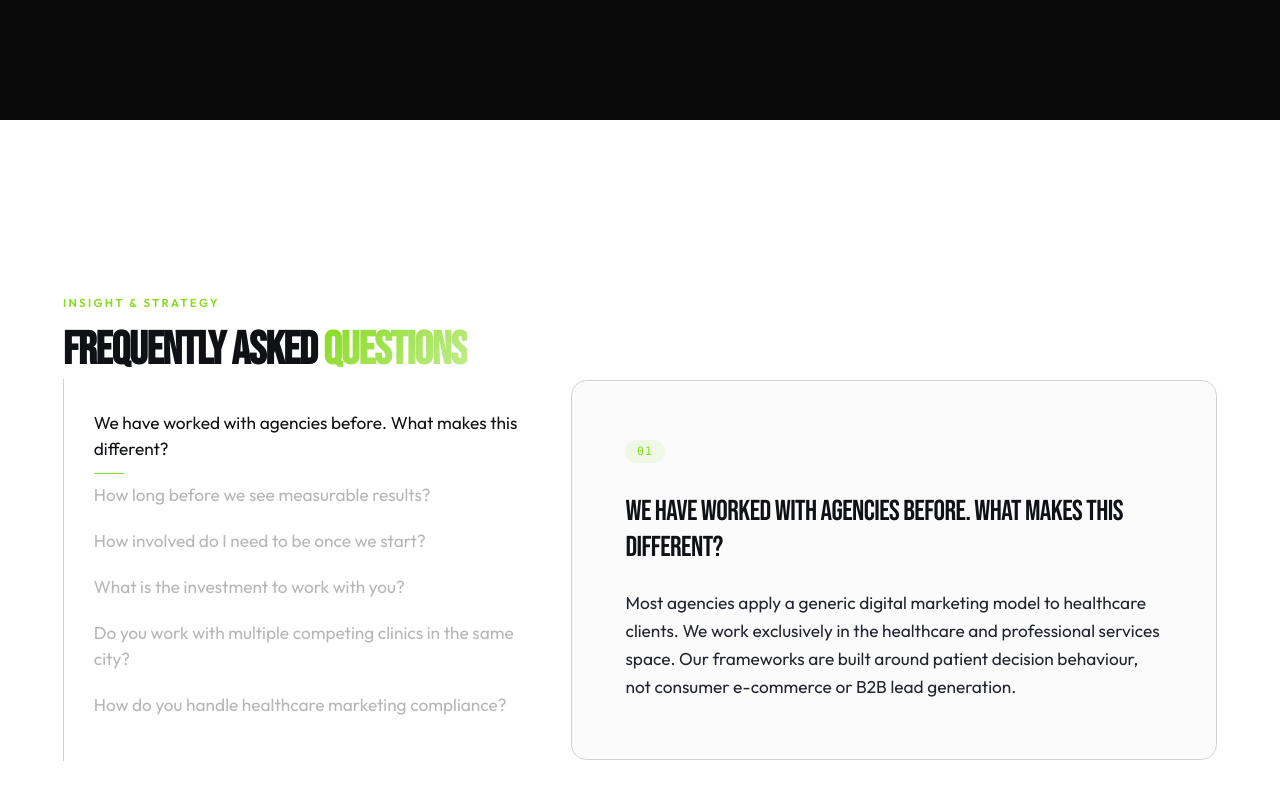
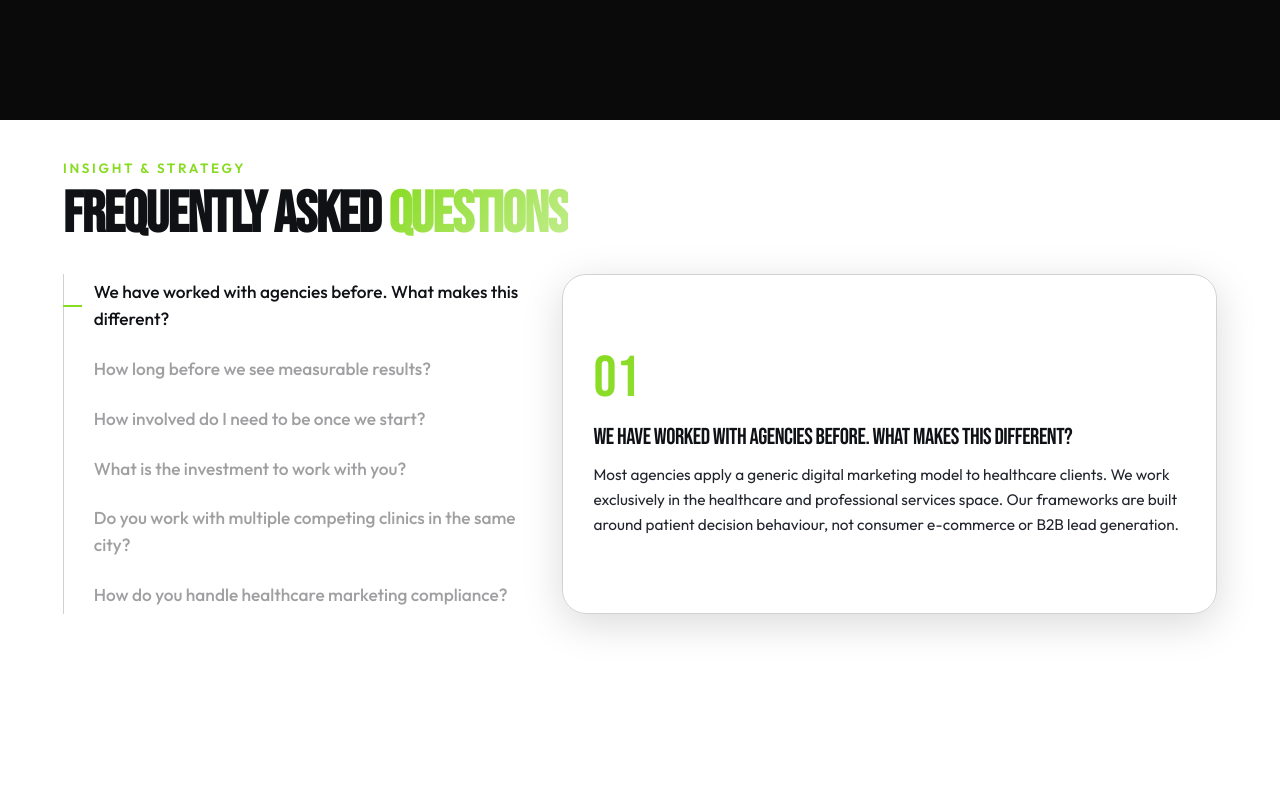
Before and after one commit to Rudr-Praneeth/FREELANCE-ELEVATE..HUB, a React (Vite) app: page / in a window 1280 px wide. Shown: the part 8624-9424 px from the top of the page. Built offline with nearby package versions, Linux system fonts and the light colour scheme; a web font is replaced by a local one.

Commit message:
FAQ UPDATED

```diff
--- a/src/sections/FAQSection.jsx
+++ b/src/sections/FAQSection.jsx
@@ -1,15 +1,9 @@
-import { useRef, useState, useEffect } from "react";
+import { useRef, useState } from "react";
 import { gsap } from "gsap";
 import { ScrollTrigger } from "gsap/ScrollTrigger";
 import { useGSAP } from "@gsap/react";
 
 gsap.registerPlugin(ScrollTrigger);
-
-export default function FAQScrollSection() {
-  const containerRef = useRef(null);
-  const progressRef = useRef(null);
-  const [isMobile, setIsMobile] = useState(false);
-  const [activeIndex, setActiveIndex] = useState(null);
 
 const faqs = [
     {
@@ -38,17 +32,17 @@ export default function FAQScrollSection() {
     },
   ];
 
-  useEffect(() => {
-    const handleResize = () => setIsMobile(window.innerWidth < 1024);
-    handleResize();
-    window.addEventListener("resize", handleResize);
-    return () => window.removeEventListener("resize", handleResize);
-  }, []);
+export default function FAQScrollSection() {
+  const containerRef = useRef(null);
+  const desktopWrapperRef = useRef(null);
+  const progressRef = useRef(null);
+  const [activeIndex, setActiveIndex] = useState(null);
 
   useGSAP(
     () => {
-      if (isMobile) return;
+      let mm = gsap.matchMedia();
 
+      mm.add("(min-width: 1024px)", () => {
         const questions = gsap.utils.toArray(".faq-question");
         const answers = gsap.utils.toArray(".faq-answer");
         const indicators = gsap.utils.toArray(".faq-indicator");
@@ -57,17 +51,21 @@ export default function FAQScrollSection() {
 
         const totalSections = questions.length - 1;
 
-      gsap.set(answers, { autoAlpha: 0, y: 20, scale: 0.95 });
+        gsap.set(answers, { autoAlpha: 0, y: 20, scale: 0.98 });
         gsap.set(indicators, { scaleX: 0 });
 
         const tl = gsap.timeline({
           scrollTrigger: {
             trigger: containerRef.current,
-          start: "top top",
+            start: "center center",
             end: `+=${totalSections * 80}%`,
             pin: true,
             scrub: 1,
-          snap: 1 / totalSections,
+            snap: {
+              snapTo: 1 / totalSections,
+              duration: 0.3,
+              ease: "power1.inOut",
+            },
             invalidateOnRefresh: true,
           },
         });
@@ -78,12 +76,13 @@ export default function FAQScrollSection() {
             gsap.set(indicators[i], { scaleX: 1 });
             gsap.set(answers[i], { autoAlpha: 1, y: 0, scale: 1 });
           } else {
-          tl.to(answers[i - 1], { autoAlpha: 0, y: -20, scale: 0.95, duration: 0.5 }, i)
-            .to(questions[i - 1], { color: "var(--color-text-muted)", opacity: 0.3, duration: 0.3 }, "<")
+            tl.to(answers[i - 1], { autoAlpha: 0, y: -20, scale: 0.98, duration: 0.5, ease: "power2.out" }, i)
+              .to(questions[i - 1], { color: "var(--color-text-muted)", opacity: 0.4, duration: 0.3 }, "<")
               .to(indicators[i - 1], { scaleX: 0, duration: 0.3 }, "<")
+
               .fromTo(answers[i],
-                { autoAlpha: 0, y: 20, scale: 0.95 },
-                { autoAlpha: 1, y: 0, scale: 1, duration: 0.5 }, "<")
+                { autoAlpha: 0, y: 20, scale: 0.98 },
+                { autoAlpha: 1, y: 0, scale: 1, duration: 0.5, ease: "power2.out" }, "<+0.1")
               .to(questions[i], { color: "var(--color-text-primary)", opacity: 1, duration: 0.3 }, "<")
               .to(indicators[i], { scaleX: 1, duration: 0.3 }, "<");
           }
@@ -94,105 +93,125 @@ export default function FAQScrollSection() {
           ease: "none",
           scrollTrigger: {
             trigger: containerRef.current,
-          start: "top top",
+            start: "center center",
             end: `+=${totalSections * 80}%`,
             scrub: true,
           },
         });
+      });
     },
-    { scope: containerRef, dependencies: [isMobile] }
+    { scope: containerRef }
   );
 
   return (
-    <div
+    <section
       ref={containerRef}
-      className="relative min-h-screen bg-[var(--color-bg-primary)] overflow-hidden flex flex-col justify-center py-8"
+      className="relative w-full bg-primary flex flex-col justify-center py-10"
     >
-      <div className="container-premium w-full pt-4">
-        <header className="">
-          <span className="text-xs tracking-[0.2em] uppercase text-[var(--color-accent)] font-semibold mb-3 block">
+      <div className="container-premium w-full max-w-6xl mx-auto px-4 md:px-8">
+
+        <header className="mb-8">
+          <span className="text-sm tracking-[0.2em] uppercase text-[var(--color-accent)] font-semibold mb-2 block font-body">
             Insight & Strategy
           </span>
-          <h2 className="text-3xl md:text-5xl font-heading leading-tight">
+          <h2 className="text-5xl lg:text-6xl font-heading leading-none text-[var(--color-text-primary)]">
             Frequently Asked <span className="text-gradient">Questions</span>
           </h2>
         </header>
 
-        {isMobile ? (
-          <div className="flex flex-col gap-12 mt-16">
+        <div className="flex lg:hidden flex-col gap-3">
           {faqs.map((faq, i) => (
             <div
               key={i}
-                className="group border border-[var(--color-border-subtle)] rounded-lg bg-[var(--color-bg-surface)] overflow-hidden transition-all duration-300"
-                style={{ borderLeft: activeIndex === i ? '2px solid var(--color-accent)' : '1px solid var(--color-border-subtle)' }}
+              className={`group border rounded-lg bg-surface overflow-hidden transition-all duration-300 ${
+                activeIndex === i
+                  ? 'border-[var(--color-accent)] success-glow'
+                  : 'border-subtle hover:border-[var(--color-text-muted)]'
+              }`}
             >
               <button
                 onClick={() => setActiveIndex(activeIndex === i ? null : i)}
-                  className="w-full flex justify-between items-center px-5 py-4 text-left"
+                className="w-full flex justify-between items-center px-5 py-4 text-left bg-transparent"
               >
-                  <span className={`font-body text-base font-medium transition-colors pr-4 ${activeIndex === i ? 'text-[var(--color-text-primary)]' : 'text-[var(--color-text-secondary)]'}`}>
+                <div className="flex items-center gap-4">
+                  <span className="text-2xl font-heading text-gradient leading-none mt-1">
+                    0{i + 1}
+                  </span>
+                  <span className={`font-body text-base font-medium transition-colors duration-300 ${
+                    activeIndex === i ? 'text-[var(--color-text-primary)]' : 'text-muted'
+                  }`}>
                     {faq.question}
                   </span>
-                  <div className={`shrink-0 w-6 h-6 rounded-full border border-[var(--color-border-subtle)] flex items-center justify-center transition-all duration-300 ${activeIndex === i ? 'rotate-45 bg-[var(--color-accent)] border-transparent text-black' : 'text-[var(--color-text-muted)]'}`}>
-                    <span className="text-sm leading-none">+</span>
+                </div>
+                <div className={`shrink-0 w-6 h-6 rounded-full border flex items-center justify-center transition-transform duration-300 ${
+                  activeIndex === i
+                    ? 'rotate-45 bg-[var(--color-accent)] border-transparent text-black'
+                    : 'bg-transparent border-subtle text-muted group-hover:bg-elevated'
+                }`}>
+                  <span className="text-sm leading-none font-light">+</span>
                 </div>
               </button>
+
               <div
-                  className={`transition-all duration-300 ease-in-out ${
-                    activeIndex === i ? "max-h-[500px] opacity-100" : "max-h-0 opacity-0"
-                  } overflow-hidden`}
+                className={`grid transition-[grid-template-rows,opacity] duration-300 ease-in-out ${
+                  activeIndex === i ? "grid-rows-[1fr] opacity-100" : "grid-rows-[0fr] opacity-0"
+                }`}
               >
-                  <p className="px-5 pb-5 text-sm text-[var(--color-text-secondary)] leading-relaxed pt-2">
+                <div className="overflow-hidden">
+                  <p className="px-5 pb-5 pl-14 text-sm text-[var(--color-text-secondary)] font-body leading-relaxed">
                     {faq.answer}
                   </p>
                 </div>
               </div>
+            </div>
           ))}
         </div>
-        ) : (
-          <div className="relative flex items-center gap-8 lg:gap-12">
-            <div className="relative w-5/12 py-8">
+
+        <div ref={desktopWrapperRef} className="hidden lg:flex relative items-center gap-8 h-[340px] mt-6">
+
+          <div className="relative w-5/12 py-4 h-full flex flex-col justify-center">
             <div className="absolute left-0 top-0 bottom-0 w-[1px] bg-[var(--color-border-subtle)]" />
             <div
               ref={progressRef}
-                className="absolute left-0 top-0 bottom-0 w-[2px] bg-[var(--color-accent)] origin-top scale-y-0 shadow-[0_0_10px_var(--color-accent)]"
+              className="absolute left-0 top-0 bottom-0 w-[2px] bg-[var(--color-accent)] origin-top scale-y-0 success-glow"
             />
-              <ul className="space-y-2 pl-8">
+
+            <ul className="space-y-6 pl-8">
               {faqs.map((faq, i) => (
                 <li
                   key={i}
-                    className="faq-question relative text-body-lg opacity-30 transition-all duration-300 cursor-default"
+                  className="faq-question relative text-lg font-medium font-body opacity-40 transition-all duration-300 cursor-default flex items-center gap-4"
                 >
+                  <span className="faq-indicator absolute -left-8 top-1/2 -translate-y-1/2 h-[2px] w-5 origin-left bg-[var(--color-accent)] scale-x-0" />
                   {faq.question}
-                    <span className="faq-indicator block mt-3 h-[1px] w-8 origin-left bg-[var(--color-accent)]" />
                 </li>
               ))}
             </ul>
           </div>
 
-            <div className="relative w-7/12 h-[380px]">
+          <div className="relative w-7/12 h-full">
             {faqs.map((faq, i) => (
               <div
                 key={i}
-                  className="faq-answer absolute inset-0 w-full h-full flex flex-col justify-center rounded-2xl border border-[var(--color-border-subtle)] bg-[var(--color-bg-surface)]/40 backdrop-blur-md p-10 lg:p-14"
+                className="faq-answer absolute inset-0 w-full h-full flex flex-col justify-center rounded-xl border border-subtle bg-surface/80 backdrop-blur-md p-8 shadow-elevated"
               >
-                  <div className="mb-8 flex items-center gap-4">
-                    <span className="text-xs font-mono tracking-widest text-[var(--color-accent)] bg-[var(--color-accent)]/10 px-3 py-1 rounded-full">
+                <div className="mb-4">
+                  <span className="text-6xl font-heading text-gradient leading-none block">
                     0{i + 1}
                   </span>
                 </div>
-                  <h4 className="text-2xl lg:text-3xl font-heading mb-6 text-[var(--color-text-primary)] leading-tight">
+                <h4 className="text-2xl font-heading mb-3 text-[var(--color-text-primary)] leading-tight">
                   {faq.question}
                 </h4>
-                  <p className="text-base lg:text-lg leading-relaxed text-[var(--color-text-secondary)]">
+                <p className="text-base leading-relaxed text-[var(--color-text-secondary)] font-body">
                   {faq.answer}
                 </p>
               </div>
             ))}
           </div>
         </div>
-        )}
+
       </div>
-    </div>
+    </section>
   );
 }
```
Lines whose indentation alone changed are shown as unchanged.
